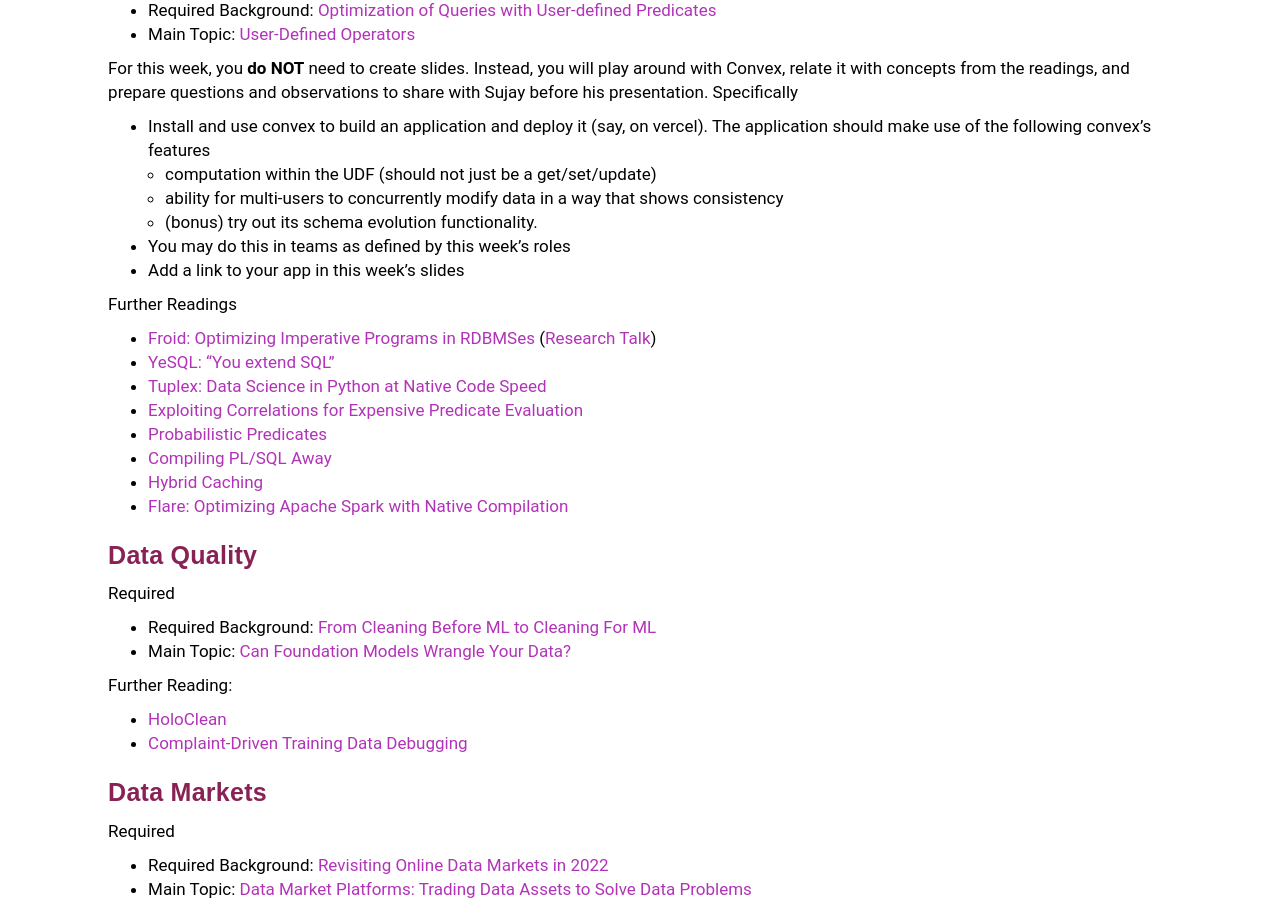
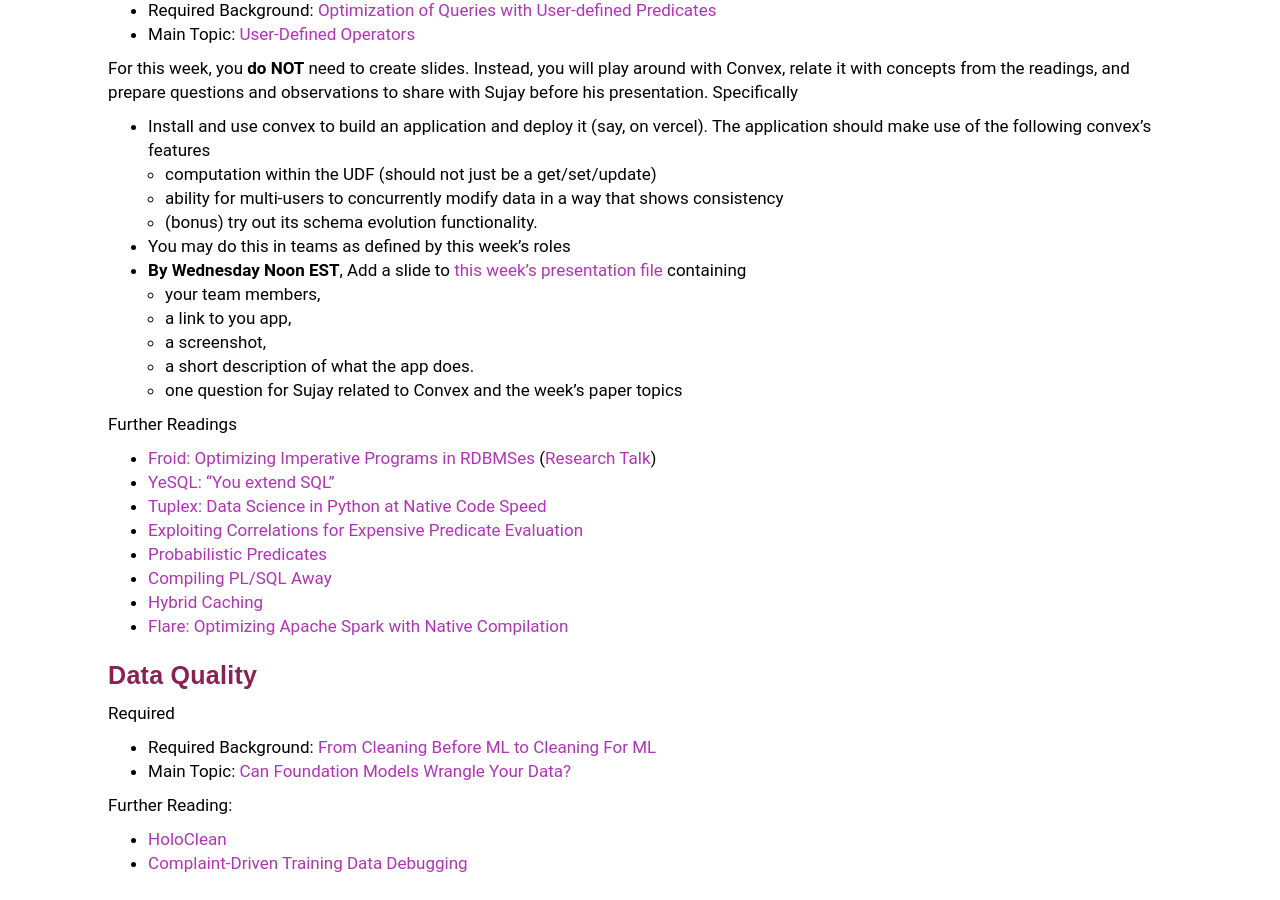
Before and after one commit to w6113/website_2022, a Jekyll site: the page built from papers.md, in a window 1280 px wide and 900 px high, scrolled down 5375 px. Built offline with Jekyll 4.4.1, drawn with Linux system fonts in a browser that asks for light colours.

Commit message:
lazy commit msg

```diff
--- a/papers.md
+++ b/papers.md
@@ -327,7 +327,12 @@
   * ability for multi-users to concurrently modify data in a way that shows consistency
   * (bonus) try out its schema evolution functionality.
 * You may do this in teams as defined by this week's roles
-* Add a link to your app in this week's slides
+* **By Wednesday Noon EST**, Add a slide to [this week's presentation file](https://docs.google.com/presentation/d/1Ra8EzOy3ifNpe4LflfyiZfkrX_GD9vcW5qti8djBoCI/edit?usp=drive_web&ouid=105915010117105077916) containing
+  * your team members,
+  * a link to you app,
+  * a screenshot,
+  * a short description of what the app does.
+  * one question for Sujay related to Convex and the week's paper topics
 
 Further Readings
 
```
